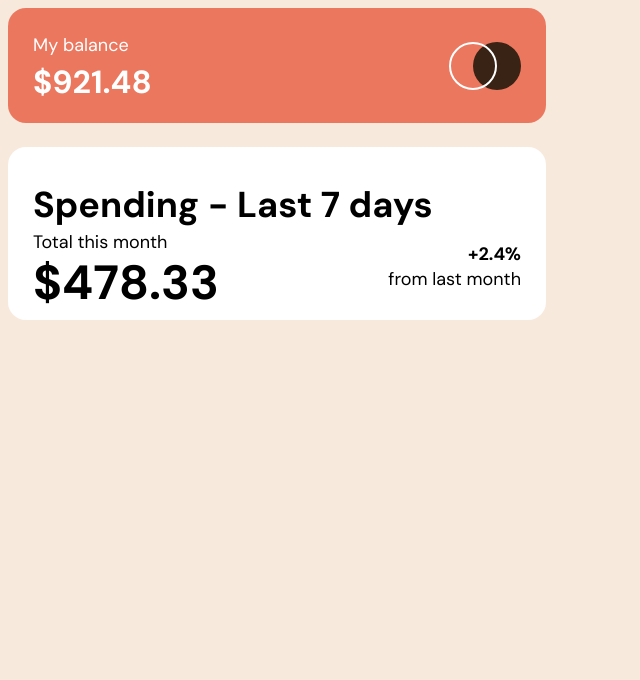
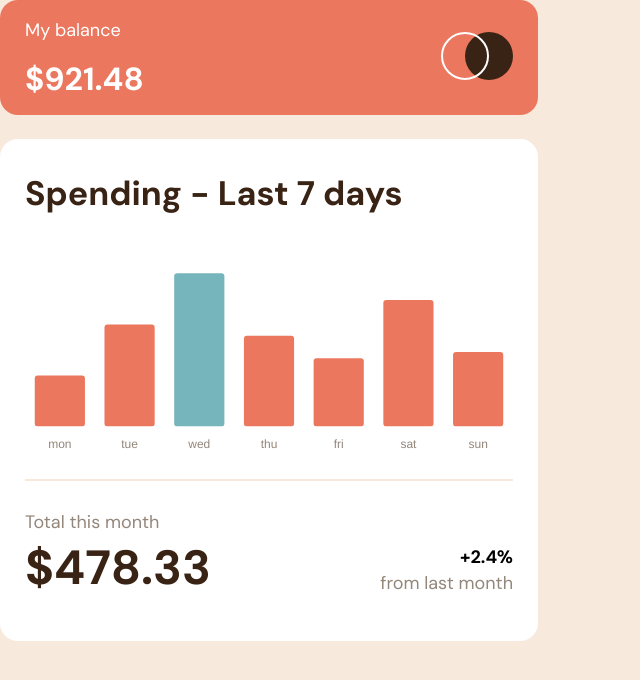
Before and after one commit to MReyna12/expenses-chart-component, a plain HTML site: page index.html in a window 1280 px wide. Shown: the whole page, without its empty margins (0-640 px from the left). Drawn offline with nearby package versions, Linux system fonts and the light colour scheme.

Commit message:
add chart via chartjs and style the same

```diff
--- a/index.html
+++ b/index.html
@@ -15,7 +15,7 @@
   </head>
   <body>
     <main>
-      <div
+      <section
         class="balance-container shared-containers flex-space-between-center"
       >
         <div>
@@ -25,26 +25,31 @@
         <div>
           <img src="./public/logo.svg" alt="expenses component logo" />
         </div>
-      </div>
+      </section>
 
-      <div class="spending-container shared-containers">
+      <section class="spending-container shared-containers">
         <div>
-          <h1>Spending - Last 7 days</h1>
+          <h1 class="spending-title dark-brown">Spending - Last 7 days</h1>
         </div>
-        <div></div>
-        <div class="flex-space-between-center">
+        <div class="bar-graph-container"><canvas id="myChart"></canvas></div>
+        <div
+          class="flex-space-between-center margin-top-2 align-items-bottom padding-bottom"
+        >
           <div>
-            <p class="spending-paragraph-spacing">Total this month</p>
-            <p class="total-font heavy-bold">$478.33</p>
+            <p class="spending-paragraph-spacing medium-brown">
+              Total this month
+            </p>
+            <p class="total-font heavy-bold dark-brown">$478.33</p>
           </div>
           <div class="percentage-container">
             <p class="percentage-margin heavy-bold align-self-end">+2.4%</p>
-            <p>from last month</p>
+            <p class="medium-brown">from last month</p>
           </div>
         </div>
-      </div>
+      </section>
     </main>
 
+    <script src="https://cdn.jsdelivr.net/npm/chart.js"></script>
     <script type="module" src="/main.js"></script>
   </body>
 </html>
--- a/main.js
+++ b/main.js
@@ -1 +1,111 @@
-console.log("hello world");
+const fetchSpendingData = async () => {
+  try {
+    const res = await fetch("./lib/data.json");
+    const data = await res.json();
+    return data;
+  } catch (err) {
+    console.error(err);
+  }
+};
+
+const spendingData = async () => {
+  const data = await fetchSpendingData();
+  const dayOfTheWeek = data.map((days) => days.day);
+  const spendingAmounts = data.map((days) => days.amount);
+  return {
+    days: dayOfTheWeek,
+    amounts: spendingAmounts,
+  };
+};
+
+const createBarGraph = async () => {
+  const data = await fetchSpendingData();
+  const dayOfTheWeek = data.map((days) => days.day);
+  const spendingAmounts = data.map((days) => days.amount);
+
+  new Chart(document.getElementById("myChart"), {
+    type: "bar",
+    data: {
+      labels: dayOfTheWeek,
+      datasets: [
+        {
+          label: "",
+          data: spendingAmounts,
+          backgroundColor: [
+            "hsl(10, 79%, 65%)",
+            "hsl(10, 79%, 65%)",
+            "hsl(186, 34%, 60%)",
+            "hsl(10, 79%, 65%)",
+            "hsl(10, 79%, 65%)",
+            "hsl(10, 79%, 65%)",
+            "hsl(10, 79%, 65%)",
+          ],
+          hoverBackgroundColor: [
+            "hsl(10, 79%, 75%)",
+            "hsl(10, 79%, 75%)",
+            "hsl(186, 34%,70%)",
+            "hsl(10, 79%, 75%)",
+            "hsl(10, 79%, 75%)",
+            "hsl(10, 79%, 75%)",
+            "hsl(10, 79%, 75%)",
+          ],
+          borderSkipped: "",
+          borderWidth: 0,
+          borderRadius: 3,
+          color: ["hsl(28, 10%, 53%)"],
+        },
+      ],
+    },
+    options: {
+      onHover: (event, chartElement) => {
+        event.native.target.style.cursor = chartElement[0]
+          ? "pointer"
+          : "default";
+      },
+      responsive: true,
+      scales: {
+        y: {
+          beginAtZero: true,
+          display: false,
+          grid: {
+            display: false,
+          },
+        },
+        x: {
+          grid: {
+            display: false,
+            drawBorder: false,
+          },
+          drawOnChartArea: false,
+          ticks: {
+            color: "hsl(28, 10%, 53%)",
+          },
+        },
+      },
+      plugins: {
+        legend: {
+          labels: {
+            boxWidth: 0,
+            boxHeight: 20,
+          },
+        },
+        tooltip: {
+          backgroundColor: "hsl(25, 47%, 15%)",
+          yAlign: "bottom",
+          xAlign: "center",
+          caretSize: 0,
+          displayColors: false,
+          caretPadding: 8,
+          callbacks: {
+            title: () => {},
+            label: (context) => {
+              return "$" + context.formattedValue;
+            },
+          },
+        },
+      },
+    },
+  });
+};
+
+const myChart = createBarGraph();
--- a/styles/index.css
+++ b/styles/index.css
@@ -1,21 +1,21 @@
 :root {
   --salmon: hsl(10, 79%, 65%);
   --cream: hsl(27, 66%, 92%);
+  --dark-brown: hsl(25, 47%, 15%);
+  --medium-brown: hsl(28, 10%, 53%);
 }
 
 body {
   background-color: var(--cream);
   font-family: "DM Sans", sans-serif;
-  line-height: 0.5;
   font-size: 18px;
 }
 
 * {
   box-sizing: border-box;
-}
-
-p {
+  line-height: 1;
   margin: 0;
+  padding: 0;
 }
 
 /** Balance Container Styling **/
@@ -51,7 +51,7 @@ p {
 }
 
 .percentage-margin {
-  margin-bottom: 1rem;
+  margin-bottom: 0.5rem;
 }
 
 /** Styling Shared Across Both Containers **/
@@ -69,9 +69,44 @@ p {
 }
 
 .spending-paragraph-spacing {
-  margin-bottom: 1.5rem;
+  margin-bottom: 0.8rem;
 }
 
 .heavy-bold {
   font-weight: 700;
 }
+
+/** Styling for Bar Graph Container **/
+.bar-graph-container {
+  border-bottom: 2px solid var(--cream);
+}
+
+#myChart {
+  margin-bottom: 1.5rem;
+}
+
+/** General **/
+.margin-top-2 {
+  margin-top: 2rem;
+}
+
+.dark-brown {
+  color: var(--dark-brown);
+}
+
+.medium-brown {
+  color: var(--medium-brown);
+}
+
+.align-items-bottom {
+  align-items: flex-end;
+}
+
+.spending-title {
+  font-size: 34px;
+  padding-top: 0.8rem;
+}
+
+.padding-bottom {
+  padding-bottom: 1.5rem;
+}
```
